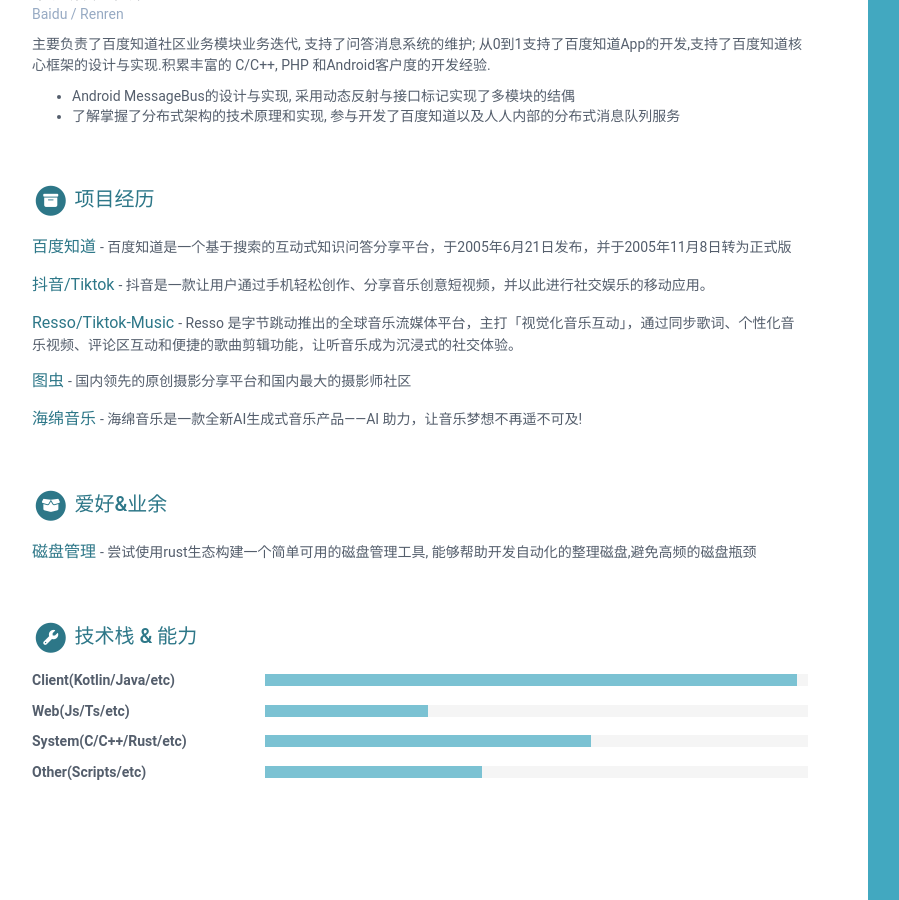
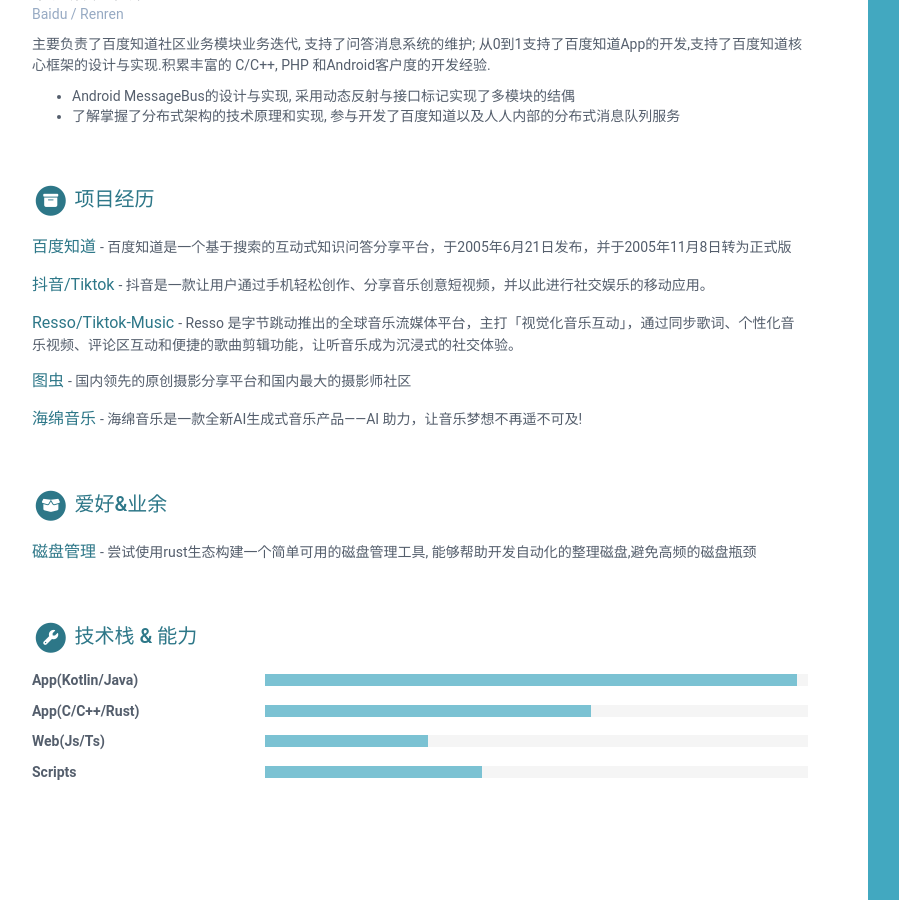
Before and after one commit to fancy2110/fancy2110.github.io, a Jekyll site: the page built from print.html, in a window 1280 px wide and 900 px high, scrolled down 976 px. Shown: the whole window, without its empty margins (28-927 px from the left). Built offline with Jekyll 4.4.1, drawn with Linux system fonts in a browser that asks for light colours; nearby versions of some CDN libraries; library files that are not in the unit come from our copies.

Commit message:
feat:调整技能描述

```diff
--- a/_data/data.yml
+++ b/_data/data.yml
@@ -142,16 +142,13 @@
   title: 技术栈 &amp; 能力
 
   toolset:
-    - name: Client(Kotlin/Java/etc)
+    - name: App(Kotlin/Java)
       level: 98%
-
-    - name: Web(Js/Ts/etc)
+    - name: App(C/C++/Rust)
+      level: 60%
+    - name: Web(Js/Ts)
       level: 30%
-
-    - name: System(C/C++/Rust/etc)
-      level: 60%
-
-    - name: Other(Scripts/etc)
+    - name: Scripts
       level: 40%
 
 footer: >
```
